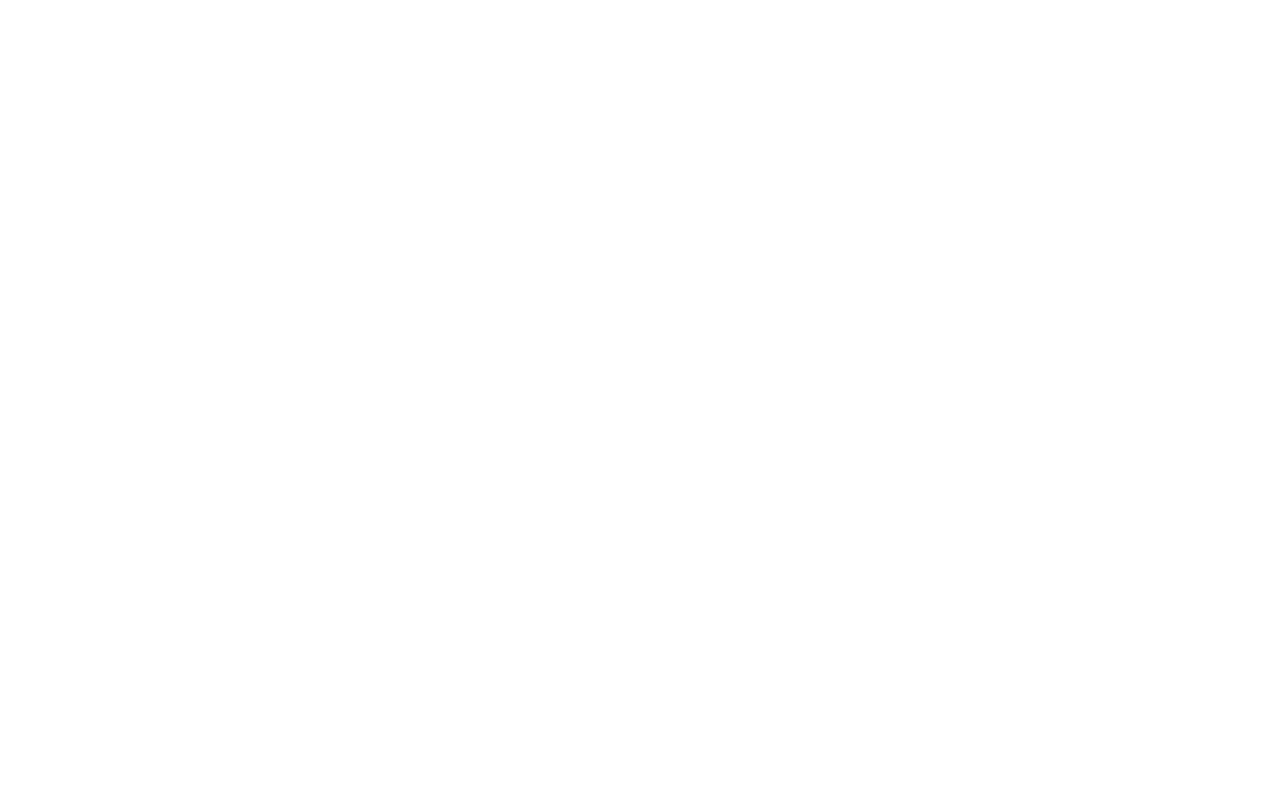
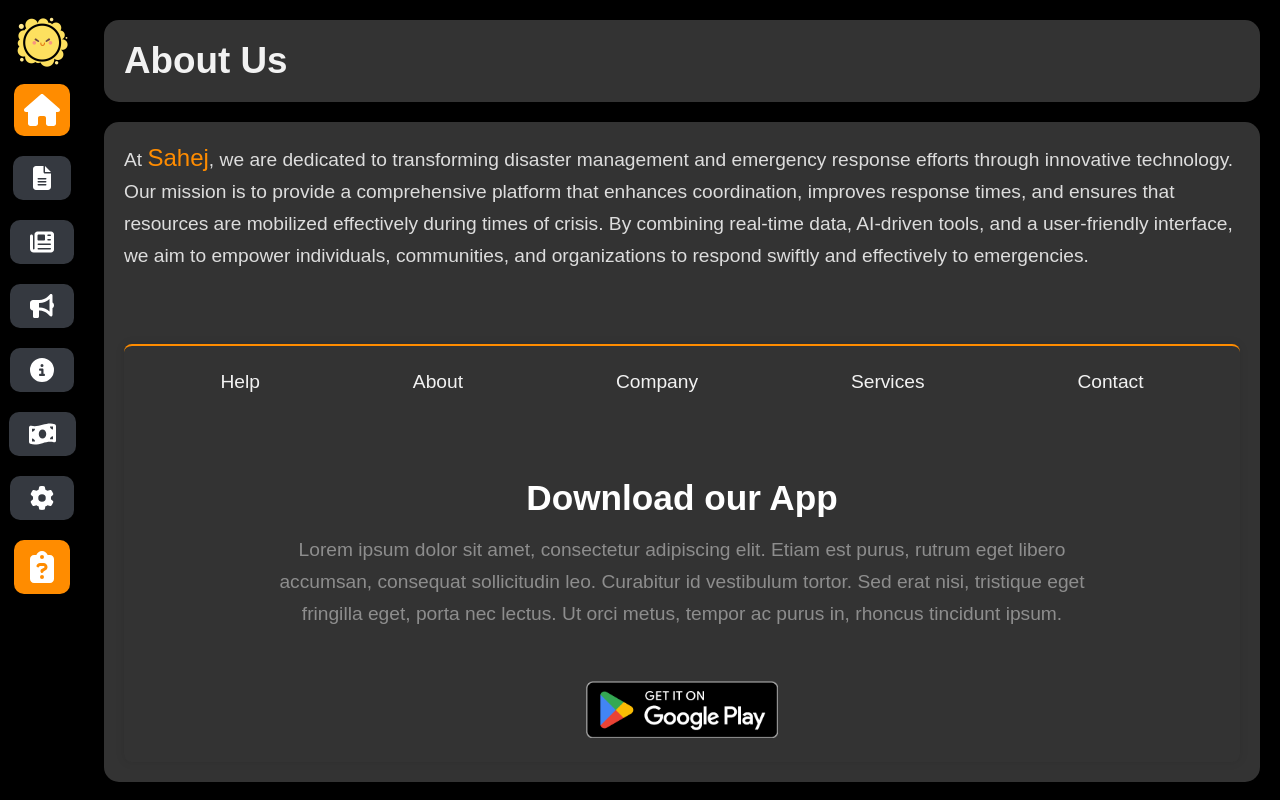
Before and after one commit to ishubhgupta/ResQMap, a React (Create React App) app: page /about-us in a window 1280 px wide. Before the commit this address had no page. Built offline with nearby package versions, Linux system fonts and the light colour scheme.

Commit message:
about-us-page

```diff
--- a/src/App.js
+++ b/src/App.js
@@ -20,6 +20,7 @@ import NewsTicker from './Components/NewTicker';
 import CreateReport from './Components/CreateReport';
 import ViewReport from './Components/ViewReports';
 import UpdateReport from "./Components/UpdateReport";
+import AboutUs from './Components/AboutUs';
 
 const Home = ({ handleLocationFetched, userLocation }) => {
   const navigate = useNavigate();
@@ -87,6 +88,7 @@ const App = () => {
         <Route path="/create-report" element={<CreateReport />} />
         <Route path="/view-report" element={<ViewReport />} />
         <Route path="/update-report/:id" element={<UpdateReport />} />
+        <Route path="/about-us" element={<AboutUs />} />
       </Routes>
     </Router>
   );
--- /dev/null
+++ b/src/Components/AboutUs.js
@@ -0,0 +1,41 @@
+import React from 'react';
+import Sidebar from './Sidebar';  // Import Sidebar component
+import './styles/AboutUs.css';    // Import custom styles for AboutUs page
+
+const AboutUs = () => {
+  return (
+    <div className="about-us-container">
+      <Sidebar /> {/* Sidebar component */}
+      <div className="main-content"> {/* Content area */}
+
+        <section className="title-container">
+          <h1>About Us</h1>
+        </section>
+
+        <section className="description-container">
+          <p>At <span className='project-name'>Sahej</span>, we are dedicated to transforming disaster management and emergency response efforts through innovative technology. Our mission is to provide a comprehensive platform that enhances coordination, improves response times, and ensures that resources are mobilized effectively during times of crisis. By combining real-time data, AI-driven tools, and a user-friendly interface, we aim to empower individuals, communities, and organizations to respond swiftly and effectively to emergencies.</p>
+
+          {/* Moved the download section here */}
+          <section className="download-section">
+            <div className="links-container">
+              <a href="/help" className="link">Help</a>
+              <a href="/about" className="link">About</a>
+              <a href="/company" className="link">Company</a>
+              <a href="/services" className="link">Services</a>
+              <a href="/contact" className="link">Contact</a>
+            </div>
+            <h2>Download our App</h2>
+            <p>Lorem ipsum dolor sit amet, consectetur adipiscing elit. Etiam est purus, rutrum eget libero accumsan, consequat sollicitudin leo. Curabitur id vestibulum tortor. Sed erat nisi, tristique eget fringilla eget, porta nec lectus. Ut orci metus, tempor ac purus in, rhoncus tincidunt ipsum.</p>
+            {/* Replace the button with an image link */}
+            <a href="https://play.google.com/store/apps/details?id=com.example.app" target="_blank" rel="noopener noreferrer">
+              <img src="/images/GooglePlayButton.png" alt="Download on Google Play" className="download-image" />
+            </a>
+          </section>
+        </section>
+
+      </div>
+    </div>
+  );
+};
+
+export default AboutUs;
--- a/src/Components/Sidebar.jsx
+++ b/src/Components/Sidebar.jsx
@@ -7,23 +7,23 @@ import {
   faMoneyBillWave,
   faCog,
   faFileAlt,
-  faNewspaper
-
+  faNewspaper,
+  faClipboardQuestion
 } from '@fortawesome/free-solid-svg-icons';
 import { useNavigate } from 'react-router-dom';
 import "./styles/Sidebar.css";
 import sunImage from './assets/sun.png';
 
-const Sidebar = () => {
+const Sidebar = ({ toggleChatbot }) => {
   const navigate = useNavigate();
 
   return (
     <div className="left-section ">
-        <img
-            src={sunImage} // Replace with actual image path or URL
-            alt="Bot"
-            className="bot-image"
-        />
+      <img
+        src={sunImage}
+        alt="Bot"
+        className="bot-image"
+      />
       <button className="button-big icon-button-b">
         <FontAwesomeIcon icon={faHome} />
       </button>
@@ -36,7 +36,7 @@ const Sidebar = () => {
       <button className="button icon-button" onClick={() => navigate('/bulletins')}>
         <FontAwesomeIcon icon={faBullhorn} />
       </button>
-      <button className="button icon-button">
+      <button className="button icon-button" onClick={() => navigate('/about-us')}>
         <FontAwesomeIcon icon={faInfoCircle} />
       </button>
       <button className="button icon-button">
@@ -45,6 +45,9 @@ const Sidebar = () => {
       <button className="button icon-button">
         <FontAwesomeIcon icon={faCog} />
       </button>
+      <button className="button icon-button-a">
+        <FontAwesomeIcon icon={faClipboardQuestion} />
+      </button>
     </div>
   );
 };
--- a/src/Components/UpdateReport.js
+++ b/src/Components/UpdateReport.js
@@ -48,7 +48,7 @@ const UpdateReport = () => {
       await axios.patch(`http://localhost:9000/api/missing-reports/${id}`, updatedReport, {
         withCredentials: true,
       });
-      navigate("/view-reports");
+      navigate("/view-report");
     } catch (err) {
       setError("Failed to update the report.");
     }
--- /dev/null
+++ b/src/Components/styles/AboutUs.css
@@ -0,0 +1,101 @@
+.about-us-container {
+    display: flex;
+    height: 100vh;
+    background-color: black;
+  }
+
+ .main-content {
+    padding: 20px;
+    overflow-y: auto; /* Allow scrolling if content overflows */
+    flex-grow: 1;
+    background-color: black; /* Set a light background for content */
+  }
+
+  .title-container {
+    background-color: #333;; /* Light grey background for title */
+    padding: 20px;
+    margin-bottom: 20px;
+    border-radius: 15px;
+  }
+
+  .title-container h1 {
+    margin: 0;
+    font-size: 2.3rem;
+    color: #f2f2f2;
+  }
+
+  .description-container {
+    background-color: #333;; /* Light grey background for description */
+    padding: 20px;
+    margin-bottom: 20px;
+    border-radius: 15px;
+  }
+
+  .description-container p {
+    margin: 0;
+    color: #ddd;
+    font-size: 1.2rem;
+    line-height: 2rem;
+  }
+
+  .download-section {
+    background-color: #333;
+    padding: 20px;
+    border-radius: 8px;
+    box-shadow: 0px 0px 10px rgba(0, 0, 0, 0.1);
+    margin-top: 4.5rem;
+    border-top: 2px solid rgba(255, 140, 0, 1);;
+    text-align: center;
+  }
+
+  .links-container {
+    display: flex;
+    justify-content: space-around;
+    margin-bottom: 5rem;
+  }
+
+  .link {
+    color: #f2f2f2;
+    font-size: 1.2rem;
+    text-decoration: none;
+    padding: 5px 15px;
+  }
+
+  .link:hover {
+    color: rgba(255, 140, 0, 1);
+  }
+
+  .download-section h2 {
+    font-size: 2.2rem;
+    color: white;
+    margin-bottom: 1rem;
+  }
+  .download-section p {
+    font-size: 1.2rem;
+    color: rgba(255, 255, 255, 0.442);
+    padding: 0 7rem;
+    margin-bottom: 1rem;
+
+  }
+ .download-image {
+    margin-top: 2.2rem;
+    width: 12rem;
+    height: auto;
+ }
+  .download-btn {
+    background-color: #28a745; /* Google Play button color */
+    color: white;
+    padding: 10px 20px;
+    border: none;
+    border-radius: 5px;
+    cursor: pointer;
+  }
+
+  .download-btn:hover {
+    background-color: #218838; /* Darker green on hover */
+  }
+
+  .project-name {
+    color: rgba(255, 140, 0, 1);
+    font-size: 1.5rem;
+  }
--- a/src/Components/styles/Sidebar.css
+++ b/src/Components/styles/Sidebar.css
@@ -45,6 +45,15 @@
     align-items: center;
     gap: 10px;
   }
+  .icon-button-a {
+    font-size: 2rem; /* Scale the entire button */
+    display: flex;
+    /* padding: 1.5 2.5rem; */
+    align-items: center;
+    gap: 10px;
+    padding: 0.7rem 1rem;
+    background-color:rgba(255, 140, 0, 1);
+  }
 
   .bot-image {
     width: 100%;
```
Also changed, not shown: public/images/GooglePlayButton.png (added).
